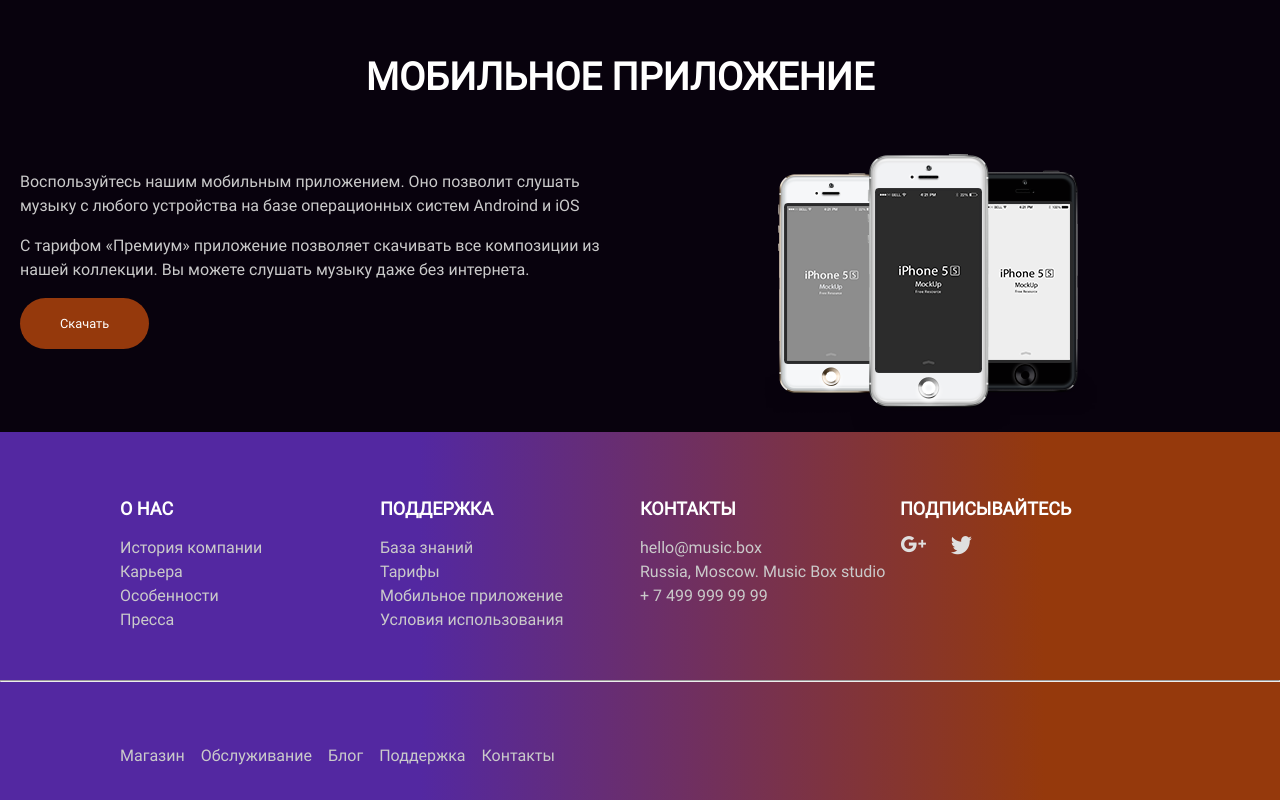
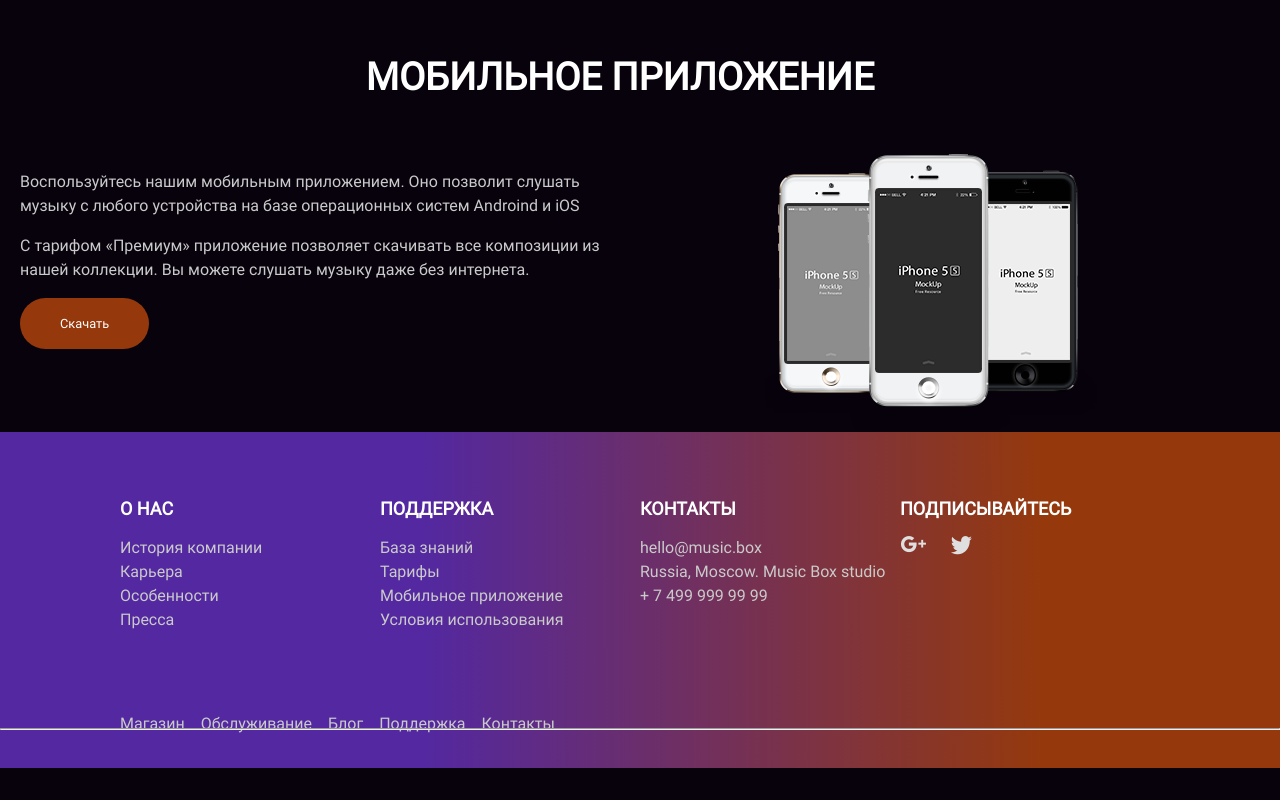
Before and after one commit to Anreall2000/layout-designer-project-56, a website: page src/index.html in a window 1280 px wide. Shown: the part 2545-3345 px from the top of the page. After the commit the page ends 3313 px from the top, so only its background shows below. Drawn offline with Linux system fonts and the light colour scheme.

Commit message:
change paddings

```diff
--- a/src/index.html
+++ b/src/index.html
@@ -120,27 +120,27 @@
     </div>
   </section>
   <footer class="bg-gradient">
-    <div class="about">
+    <div class="about rem-3-padding">
       <h2>О нас</h2>
       <p>История компании</p>
       <p>Карьера</p>
       <p>Особенности</p>
       <p>Пресса</p>
     </div>
-    <div class="support">
+    <div class="support rem-3-padding">
       <h2>Поддержка</h2>
       <p>База знаний</p>
       <p>Тарифы</p>
       <p>Мобильное приложение</p>
       <p>Условия использования</p>
     </div>
-    <div class="contacts">
+    <div class="contacts rem-3-padding">
       <h2>Контакты</h2>
       <p>hello@music.box</p>
       <p>Russia, Moscow. Music Box studio</p>
       <p>+ 7 499 999 99 99</p>
     </div>
-    <div class="subscribe">
+    <div class="subscribe rem-3-padding">
       <h2>Подписывайтесь</h2>
       <div class="socials">
         <a class="gmail"></a>
--- a/src/scss/app.scss
+++ b/src/scss/app.scss
@@ -644,8 +644,6 @@ footer {
 
   padding-left: 20px;
   padding-right: 20px;
-  padding-top: 3rem;
-  padding-bottom: 2rem;
 
   @media screen and (min-width: 1200px) {
     grid-template-columns: repeat(4, 1fr);
@@ -655,6 +653,11 @@ footer {
               "footer footer footer footer";
     padding-left: 120px;
     padding-right: 120px;
+  }
+
+  .rem-3-padding {
+    padding-top: 3rem;
+    padding-bottom: 3rem;
   }
 
   h2 {
@@ -688,7 +691,8 @@ footer {
     grid-area: footer;
     display: flex;
     column-gap: 16px;
-    padding-top: 7rem;
+    padding-top: 2rem;
+    padding-bottom: 2rem;
 
     flex-direction: column;
     @media screen and (min-width: 1200px) {
```
Also changed, not shown: src/css/styles.css, 1 other file.
